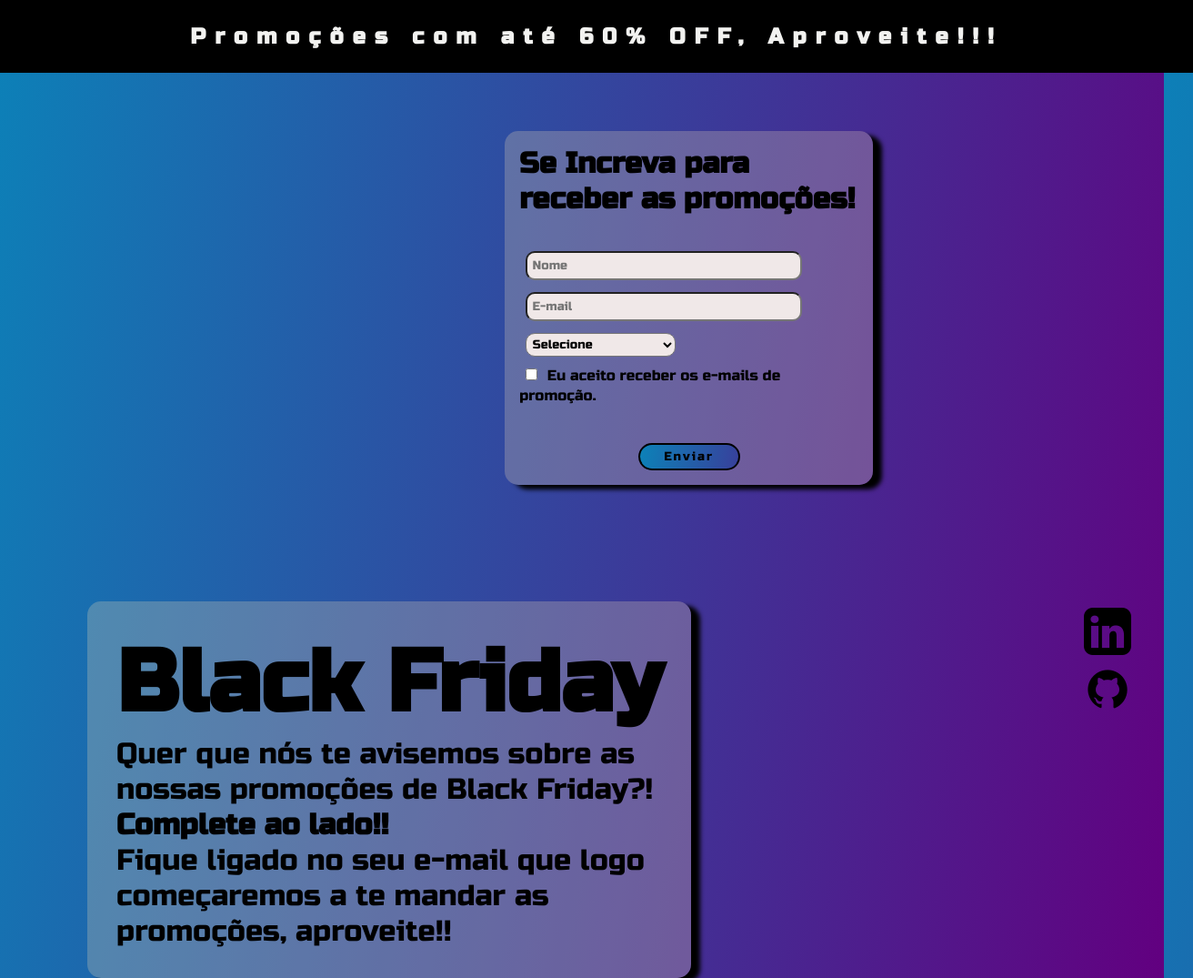
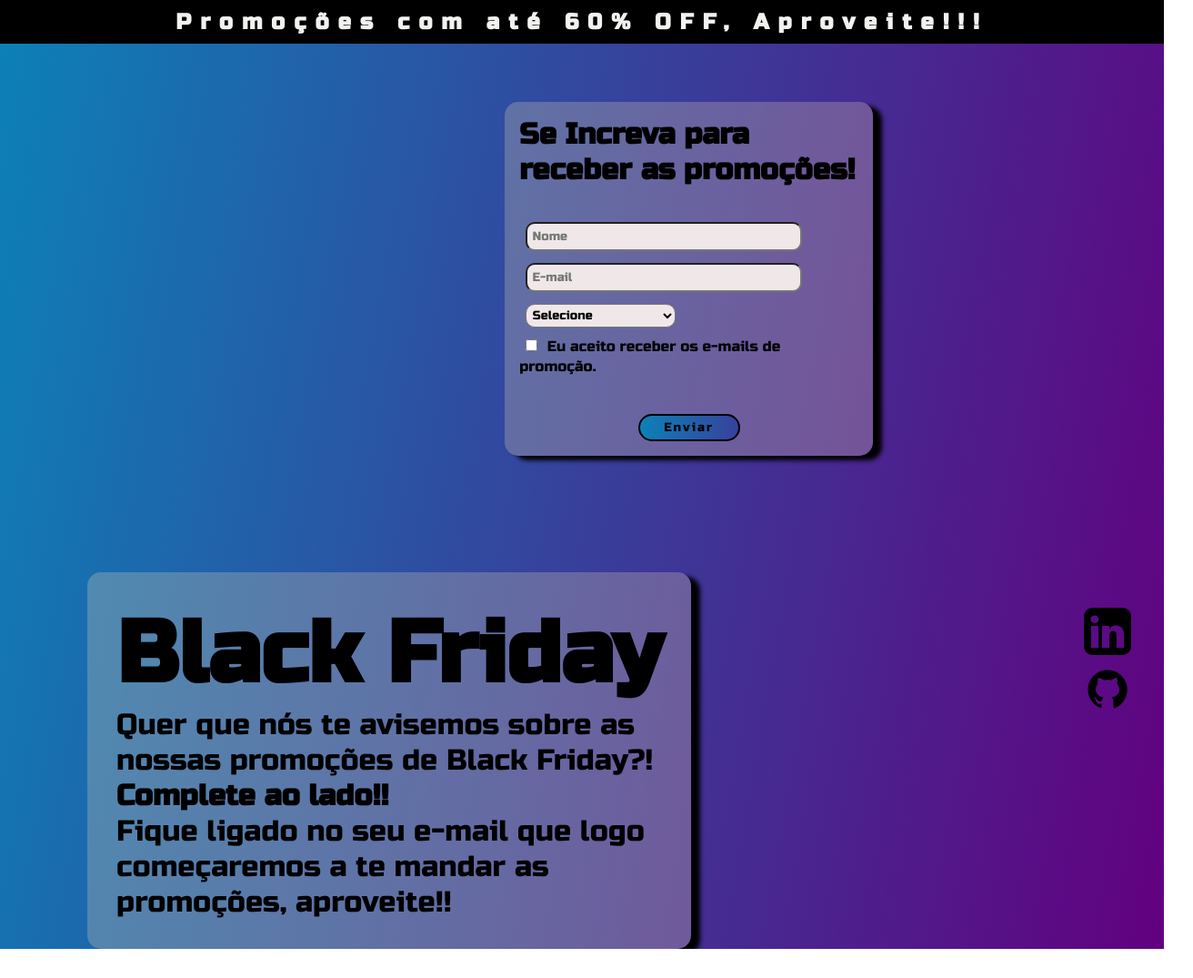
Before and after one commit to Azevas1/ProjetoLandingPagaHiringCoders, a plain HTML site: page index.html in a window 1280 px wide. Shown: the whole page at 91% size, 1312 px wide, since content can reach past the window. After the commit the page ends 1043 px from the top, so only its background shows below. Drawn offline with Linux system fonts and the light colour scheme.

Commit message:
Update style.css

```diff
--- a/style.css
+++ b/style.css
@@ -16,8 +16,9 @@ header{
     height: 3rem;
     font-family: "Russo One";
     color:#fcfcfaf5;
+    box-sizing: border-box;
     letter-spacing: 10px;
-    width: 100%;
+
 }
 
 
```
